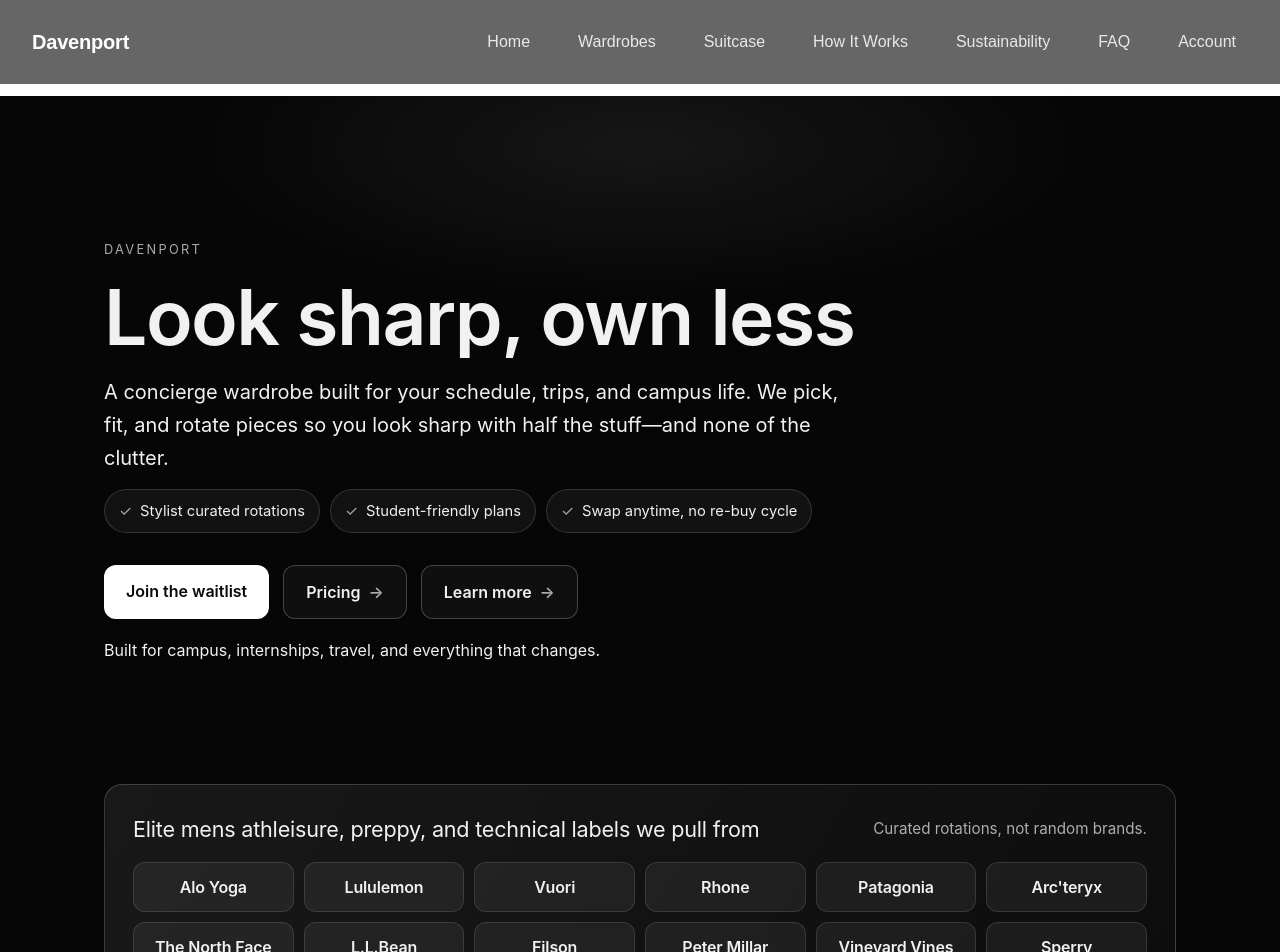
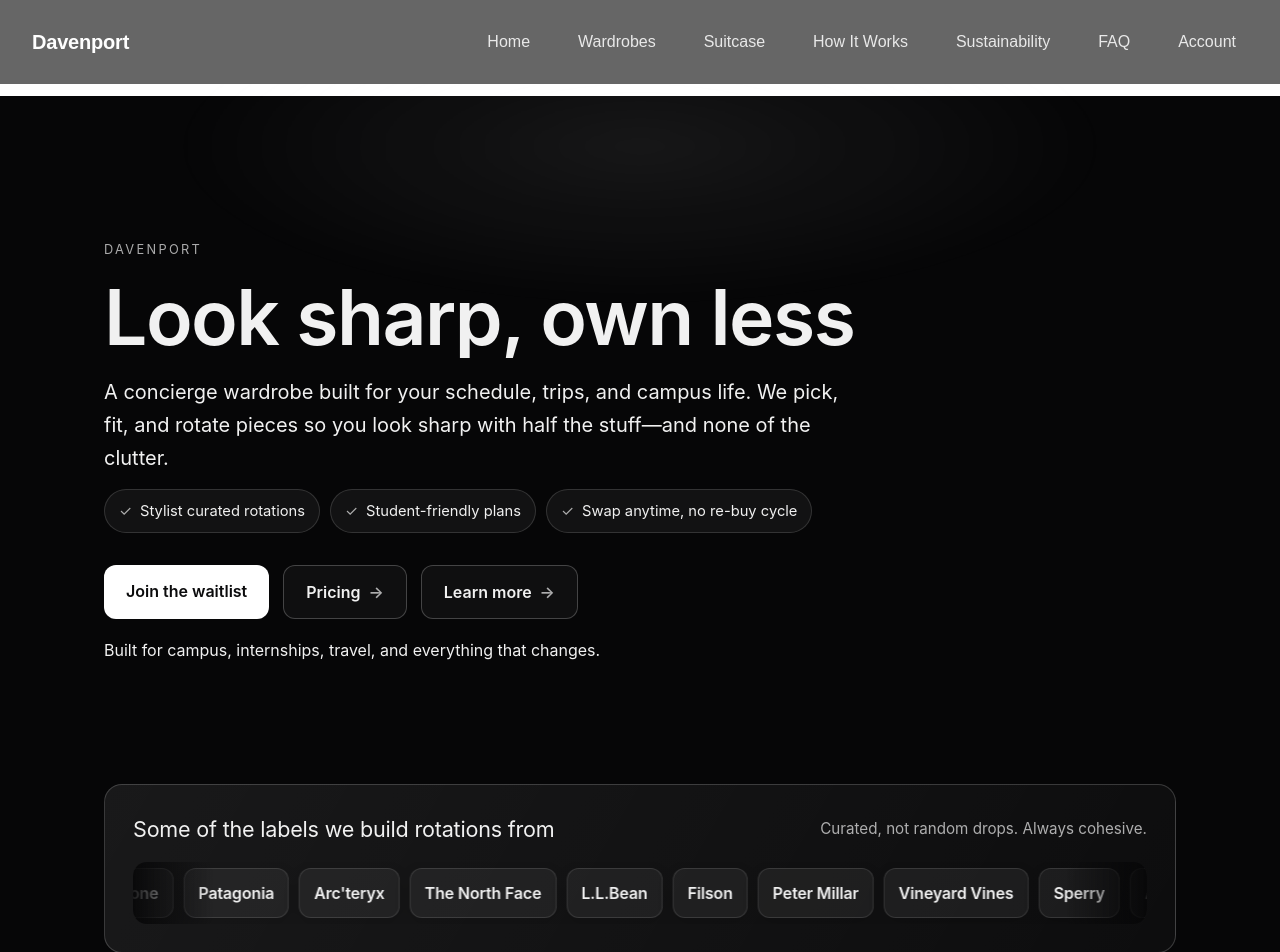
Before and after one commit to bendavenport700-a11y/davenport-wardrobe-v2, a Next.js app: page / in a window 1280 px wide. Shown: the top 952 px of the page. Built offline with nearby package versions, Linux system fonts and the light colour scheme.

Commit message:
Update elite brands ticker

```diff
--- a/app/page.tsx
+++ b/app/page.tsx
@@ -27,6 +27,7 @@
     "Vineyard Vines",
     "Sperry",
   ];
+  const brandLoop = [...brandHighlights, ...brandHighlights];
 
   const [index, setIndex] = React.useState(0);
   const inventory = inventoryData as InventoryItem[];
@@ -214,6 +215,43 @@
           gap: 10px;
         }
 
+        .brandTicker {
+          position: relative;
+          overflow: hidden;
+          border-radius: 14px;
+        }
+
+        .brandTicker::before,
+        .brandTicker::after {
+          content: "";
+          position: absolute;
+          top: 0;
+          bottom: 0;
+          width: 80px;
+          pointer-events: none;
+          z-index: 1;
+        }
+
+        .brandTicker::before {
+          left: 0;
+          background: linear-gradient(90deg, rgba(7,7,8,0.9), rgba(7,7,8,0));
+        }
+
+        .brandTicker::after {
+          right: 0;
+          background: linear-gradient(270deg, rgba(7,7,8,0.9), rgba(7,7,8,0));
+        }
+
+        .brandTrack {
+          display: flex;
+          gap: 10px;
+          animation: brandScroll 26s linear infinite;
+          will-change: transform;
+          flex-wrap: nowrap;
+          width: max-content;
+          padding: 6px 6px;
+        }
+
         .brandPill {
           padding: 12px 14px;
           border-radius: 12px;
@@ -222,6 +260,17 @@
           text-align: center;
           font-weight: 600;
           letter-spacing: -0.01em;
+          white-space: nowrap;
+          box-shadow: 0 6px 16px rgba(0,0,0,0.12);
+        }
+
+        @keyframes brandScroll {
+          0% { transform: translateX(0); }
+          100% { transform: translateX(-50%); }
+        }
+
+        @media (prefers-reduced-motion: reduce) {
+          .brandTrack { animation: none; }
         }
 
         .stat {
@@ -382,18 +431,20 @@
           >
             <div style={{ display: "flex", justifyContent: "space-between", flexWrap: "wrap", gap: 8, alignItems: "center" }}>
               <h2 style={{ margin: 0, fontSize: "1.35rem", letterSpacing: "-0.01em" }}>
-                Elite mens athleisure, preppy, and technical labels we pull from
+                Some of the labels we build rotations from
               </h2>
               <span style={{ opacity: 0.7, fontSize: "0.95rem" }}>
-                Curated rotations, not random brands.
+                Curated, not random drops. Always cohesive.
               </span>
             </div>
-            <div className="brandGrid">
-              {brandHighlights.map((brand) => (
-                <div key={brand} className="brandPill">
-                  {brand}
-                </div>
-              ))}
+            <div className="brandTicker">
+              <div className="brandTrack">
+                {brandLoop.map((brand, i) => (
+                  <div key={`${brand}-${i}`} className="brandPill">
+                    {brand}
+                  </div>
+                ))}
+              </div>
             </div>
           </div>
         </div>
```
